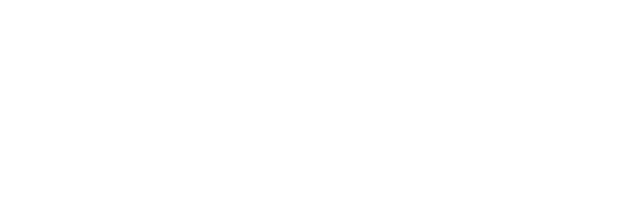
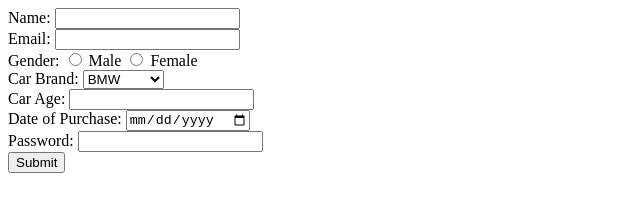
Before and after one commit to acciojob/car-insurance-form-koudee, a website: page main.html in a window 1280 px wide. Shown: the whole page, without its empty margins (0-640 px from the left). Drawn offline with Linux system fonts and the light colour scheme.

Commit message:
created a submission

```diff
--- a/main.html
+++ b/main.html
@@ -7,7 +7,61 @@
 </head>
 
 <body>
-	<!-- the entire body must be written by student -->
+	   <form action="/submit-registration" method="post">
+
+        <!-- Name Field -->
+        <label for="name">Name:</label>
+        <input type="text" id="name" name="name" required>
+
+        <br>
+
+        <!-- Email Field -->
+        <label for="email">Email:</label>
+        <input type="email" id="email" name="email" required>
+
+        <br>
+
+        <!-- Gender Field -->
+        <label>Gender:</label>
+        <input type="radio" id="male" name="gender" required>
+        <label for="male">Male</label>
+        <input type="radio" id="female" name="gender" required>
+        <label for="female">Female</label>
+
+        <br>
+
+        <!-- Car Brands Field -->
+        <label for="cars">Car Brand:</label>
+        <select id="cars" name="cars">
+            <option value="bmw">BMW</option>
+            <option value="audi">Audi</option>
+            <option value="mercedes">Mercedes</option>
+        </select>
+
+        <br>
+
+        <!-- Car Age Field -->
+        <label for="carage">Car Age:</label>
+        <input type="number" id="carage" name="carage" required>
+
+        <br>
+
+        <!-- Date of Purchase Field -->
+        <label for="dop">Date of Purchase:</label>
+        <input type="date" id="dop" name="dop" required>
+
+        <br>
+
+        <!-- Password Field -->
+        <label for="password">Password:</label>
+        <input type="password" id="password" name="password" required>
+
+        <br>
+
+        <!-- Submit Button -->
+        <button type="submit">Submit</button>
+
+    </form>
     <script type="text/javascript" src="./script.js">
 </script>
 
```
